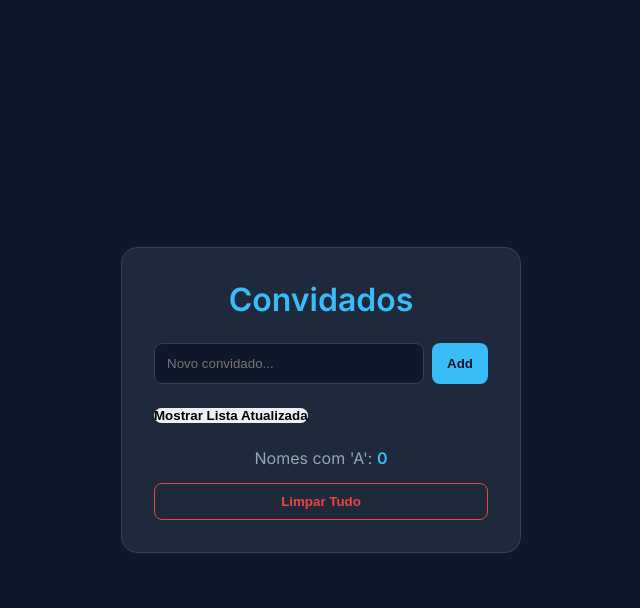
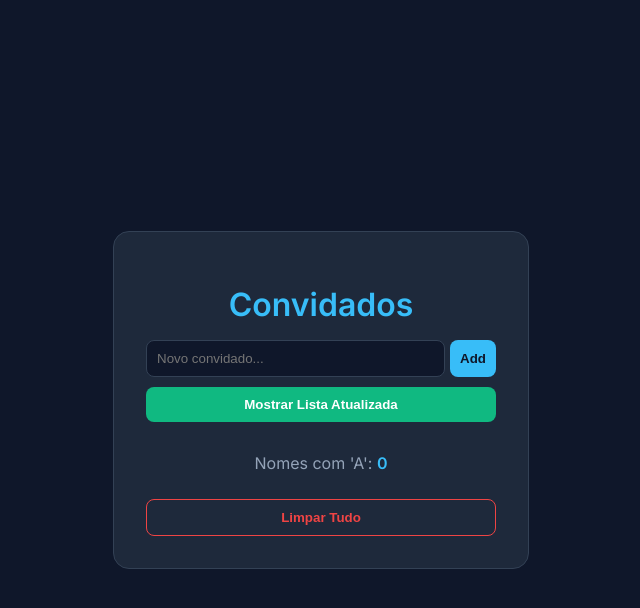
Before and after one commit to JheniiCarvalho/LISTA, a plain HTML site: page index.html in a window 1280 px wide. Both pictures are taken after a click on the button "Mostrar Lista Atualizada". Shown: the whole page, without its empty margins (319-959 px from the left). Drawn offline with Linux system fonts and the light colour scheme.

Commit message:
Update style.css

```diff
--- a/style.css
+++ b/style.css
@@ -1,86 +1,19 @@
 @import url('https://fonts.googleapis.com/css2?family=Inter:wght@400;600&display=swap');
 
-* { margin: 0; padding: 0; box-sizing: border-box; }
+body { font-family: 'Inter', sans-serif; background-color: #0f172a; color: #fff; display: flex; justify-content: center; align-items: center; min-height: 100vh; margin: 0; }
+.container { background: #1e293b; padding: 2rem; border-radius: 16px; width: 350px; border: 1px solid #334155; }
+h1 { color: #38bdf8; text-align: center; margin-bottom: 1rem; }
 
-body {
-    font-family: 'Inter', sans-serif;
-    background-color: #0f172a;
-    color: #f8fafc;
-    display: flex;
-    justify-content: center;
-    align-items: center;
-    min-height: 100vh;
-}
+.input-group { display: flex; gap: 5px; margin-bottom: 10px; }
+input { flex: 1; padding: 10px; border-radius: 8px; border: 1px solid #334155; background: #0f172a; color: white; }
 
-.container {
-    background: #1e293b;
-    padding: 2rem;
-    border-radius: 16px;
-    width: 100%;
-    max-width: 400px;
-    border: 1px solid #334155;
-}
+button { cursor: pointer; border: none; border-radius: 8px; font-weight: 600; padding: 10px; transition: 0.3s; }
+#btn-add { background: #38bdf8; color: #0f172a; }
+#btn-show { width: 100%; background: #10b981; color: white; margin-bottom: 15px; }
+#btn-show:hover { background: #059669; }
+#btn-clear { width: 100%; background: transparent; border: 1px solid #ef4444; color: #ef4444; margin-top: 10px; }
 
-h1 { text-align: center; margin-bottom: 1.5rem; color: #38bdf8; }
-
-.input-group {
-    display: flex;
-    gap: 8px;
-    margin-bottom: 20px;
-}
-
-input {
-    flex: 1;
-    padding: 12px;
-    border-radius: 8px;
-    border: 1px solid #334155;
-    background: #0f172a;
-    color: white;
-    outline: none;
-}
-
-button {
-    cursor: pointer;
-    border: none;
-    border-radius: 8px;
-    font-weight: 600;
-    transition: 0.2s;
-}
-
-#btn-add {
-    background: #38bdf8;
-    color: #0f172a;
-    padding: 0 15px;
-}
-
-#btn-add:hover { background: #7dd3fc; }
-
-#btn-clear {
-    width: 100%;
-    background: transparent;
-    border: 1px solid #ef4444;
-    color: #ef4444;
-    padding: 10px;
-    margin-top: 15px;
-}
-
-#btn-clear:hover { background: #ef4444; color: white; }
-
-ul { display: grid; gap: 8px; }
-
-li {
-    background: #334155;
-    padding: 10px;
-    border-radius: 6px;
-    text-align: center;
-    border-left: 4px solid #38bdf8;
-    text-transform: uppercase;
-}
-
-#contagem-a {
-    margin-top: 1.5rem;
-    text-align: center;
-    color: #94a3b8;
-}
-
+ul { list-style: none; padding: 0; margin-top: 10px; }
+li { background: #334155; padding: 8px; margin-bottom: 5px; border-radius: 5px; text-align: center; text-transform: uppercase; border-left: 4px solid #10b981; }
+#contagem-a { text-align: center; margin-top: 10px; color: #94a3b8; }
 #contagem-a span { color: #38bdf8; font-weight: bold; }
```
